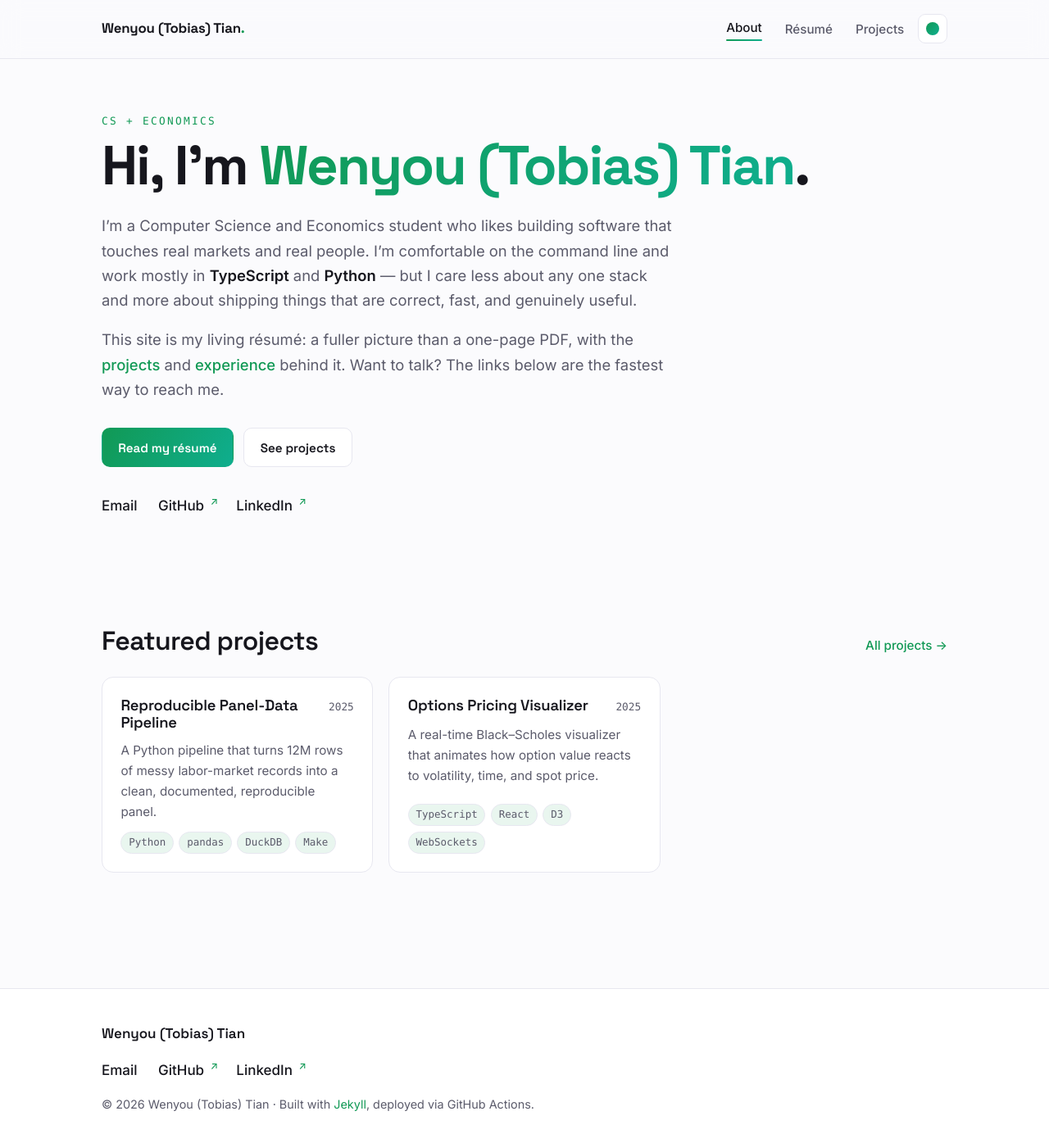
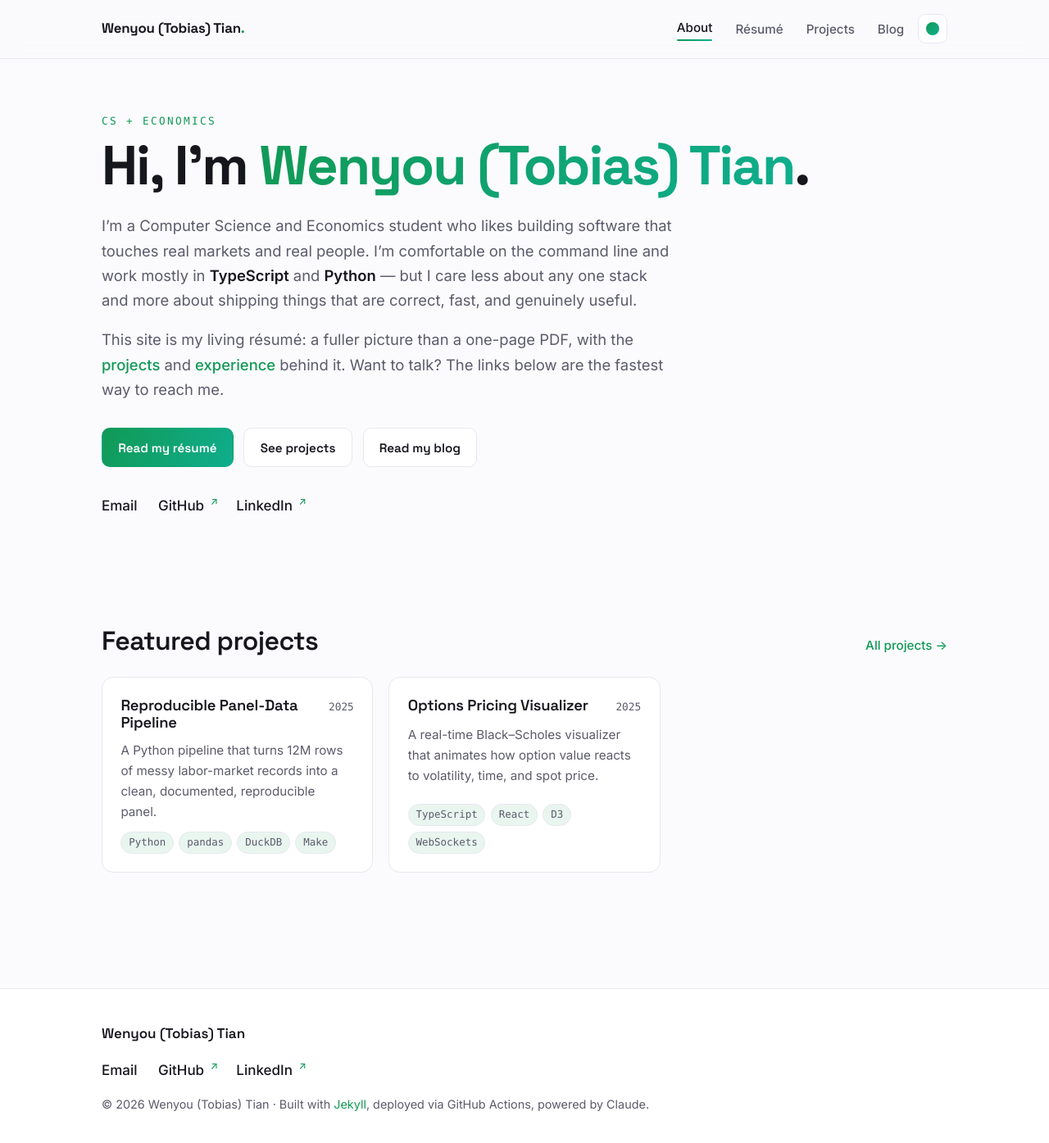
Before and after one commit to vansdardy/vansdardy.github.io, a Jekyll site: the page built from index.md, in a window 1280 px wide and 1400 px high, scrolled down 39 px. Shown: the top 1395 px of the window at 82% size. Built offline with Jekyll 4.4.1, drawn with Linux system fonts in a browser that asks for light colours.

Commit message:
Add Blog section as a Markdown-file collection
New `blog` collection (_blog/*.md) with a listing page (/blog/), a `post`
layout, a nav entry, and a "Read my blog" hero button — mirrors the projects
collection. Posts are plain Markdown, sorted by `date` newest-first. Updates
CLAUDE.md docs for the new section.

Co-Authored-By: Claude Opus 4.8 <noreply@anthropic.com>

```diff
--- a/_config.yml
+++ b/_config.yml
@@ -20,13 +20,15 @@ plugins:
   - jekyll-seo-tag      # <meta> + Open Graph/Twitter cards so shared links look good
   - jekyll-sitemap      # generates /sitemap.xml for search engines
 
-# "Projects" is a content collection: one Markdown file per project in _projects/.
-# Same pattern can add a future "essays/writing" section without any rebuild —
-# just create _essays/ with an analogous block here.
+# Content collections: one Markdown file per item. "Projects" and "Blog" both
+# follow the same pattern — to add another section (e.g. "essays"), copy a block.
 collections:
   projects:
     output: true
     permalink: /projects/:name/
+  blog:
+    output: true
+    permalink: /blog/:name/
 
 # Default layout for project files so each _projects/*.md stays clean.
 # (Other pages set their own `layout:` in front matter. We deliberately do NOT
@@ -35,6 +37,8 @@ collections:
 defaults:
   - scope: { path: "", type: "projects" }
     values: { layout: "project" }
+  - scope: { path: "", type: "blog" }
+    values: { layout: "post" }
 
 # Markdown / engine
 markdown: kramdown
--- a/_data/nav.yml
+++ b/_data/nav.yml
@@ -6,3 +6,5 @@
   url: /resume/
 - title: Projects
   url: /projects/
+- title: Blog
+  url: /blog/
--- a/_includes/footer.html
+++ b/_includes/footer.html
@@ -4,7 +4,7 @@
     {% include social.html %}
     <p class="site-footer__meta">
       © {{ site.time | date: '%Y' }} {{ site.author }} ·
-      Built with <a href="https://jekyllrb.com/">Jekyll</a>, deployed via GitHub Actions.
+      Built with <a href="https://jekyllrb.com/">Jekyll</a>, deployed via GitHub Actions, powered by Claude.
     </p>
   </div>
 </footer>
--- a/_layouts/home.html
+++ b/_layouts/home.html
@@ -11,7 +11,7 @@ layout: default
 <section class="hero container">
   <p class="hero__eyebrow">{{ site.tagline }}</p>
   <h1 class="hero__title">
-    Hi, I’m <span class="hero__name">{{ r.basics.name | default: site.author }}</span>.
+    Hi, I'm <span class="hero__name">{{ r.basics.name | default: site.author }}</span>.
   </h1>
 
   <div class="hero__lede prose">
@@ -21,6 +21,7 @@ layout: default
   <div class="hero__actions">
     <a class="btn" href="{{ '/resume/' | relative_url }}">Read my résumé</a>
     <a class="btn btn--ghost" href="{{ '/projects/' | relative_url }}">See projects</a>
+    <a class="btn btn--ghost" href="{{ '/blog/' | relative_url }}">Read my blog</a>
   </div>
 
   <div class="hero__social">
```
Also changed, not shown: _blog/hello-world.md (added, +25 -0 lines), _layouts/post.html (added, +17 -0 lines), blog.html (added, +28 -0 lines).
